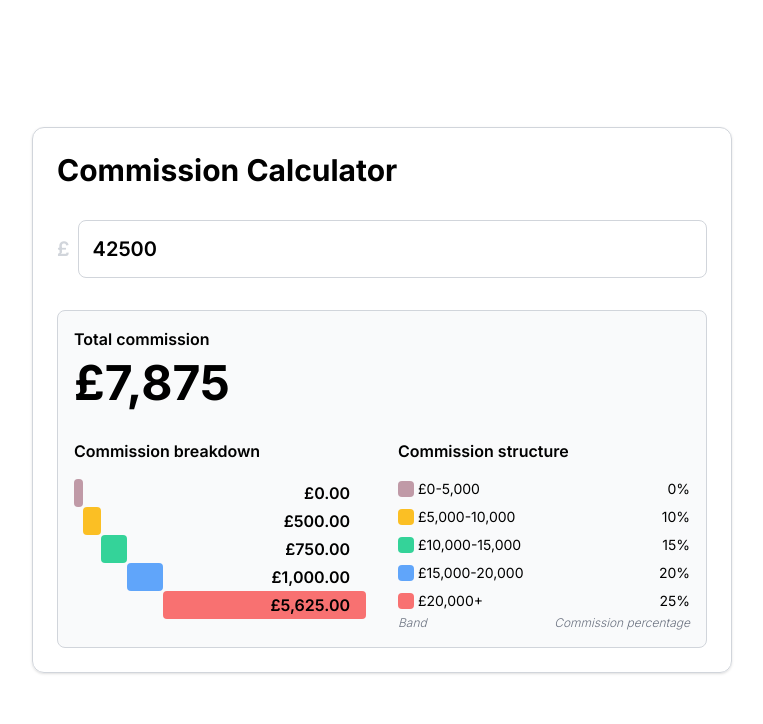
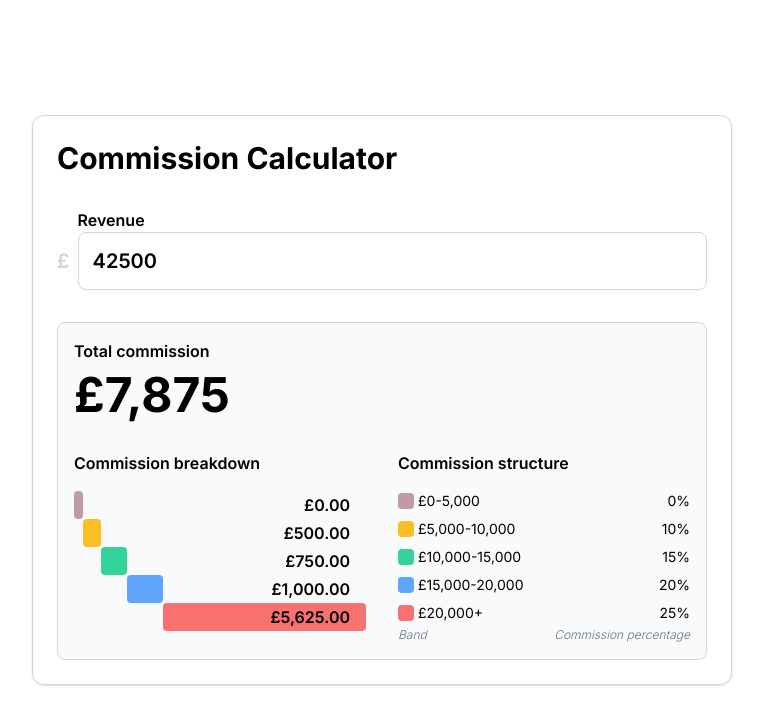
Before and after one commit to SamScott3000/oneup, a Next.js app: page / in a window 1280 px wide. Shown: the top 724 px of the page, without its empty margins (258-1021 px from the left). Built offline with nearby package versions, Linux system fonts and the light colour scheme.

Commit message:
feat: add input label

```diff
--- a/src/components/CommissionCalculator/index.tsx
+++ b/src/components/CommissionCalculator/index.tsx
@@ -73,15 +73,20 @@ export const CommissionCalculator = () => {
     <div className="p-6 border border-gray-300 rounded-xl shadow w-[700px] max-w-full">
       <h3 className="text-3xl font-bold mb-8">Commission Calculator</h3>
       <div className="flex gap-x-2 gap-y-2 justify-end items-center">
-        <div>
-          <p className="text-gray-300 font-semibold text-xl">£</p>
+        <p className="text-gray-300 font-semibold text-xl mt-6">£</p>
+        <div className="w-full flex-1 relative">
+          <label className="block font-semibold h-6" htmlFor="revenueInput">
+            Revenue
+          </label>
+          <input
+            className="border border-gray-300 rounded-lg p-3.5 flex-1 font-semibold text-xl w-full"
+            type="number"
+            id="revenueInput"
+            name="revenueInput"
+            value={revenue}
+            onChange={(e) => handleInputChange(e)}
+          />
         </div>
-        <input
-          className="border border-gray-300 rounded-lg p-3.5 flex-1 font-semibold text-xl w-0"
-          type="number"
-          value={revenue}
-          onChange={(e) => handleInputChange(e)}
-        />
       </div>
       <CommissionBreakdown
         total={commission.total}
```
